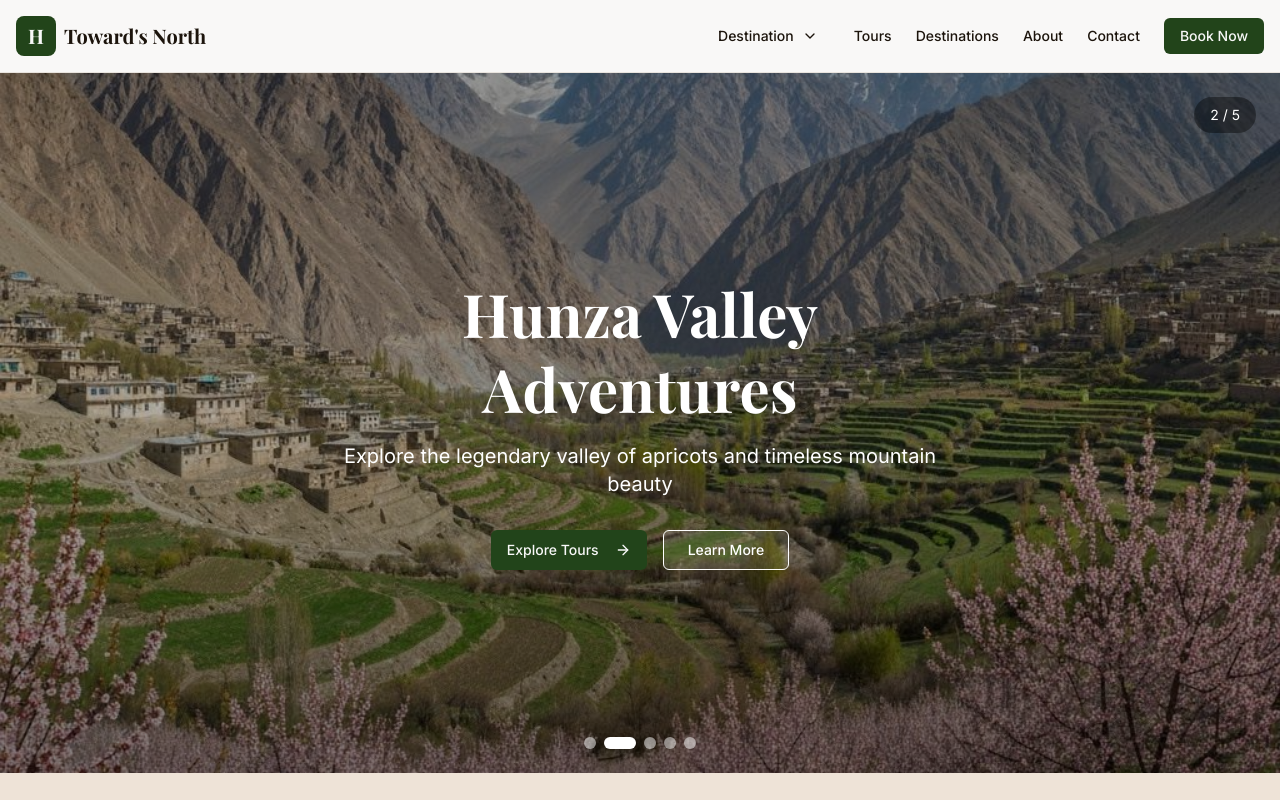
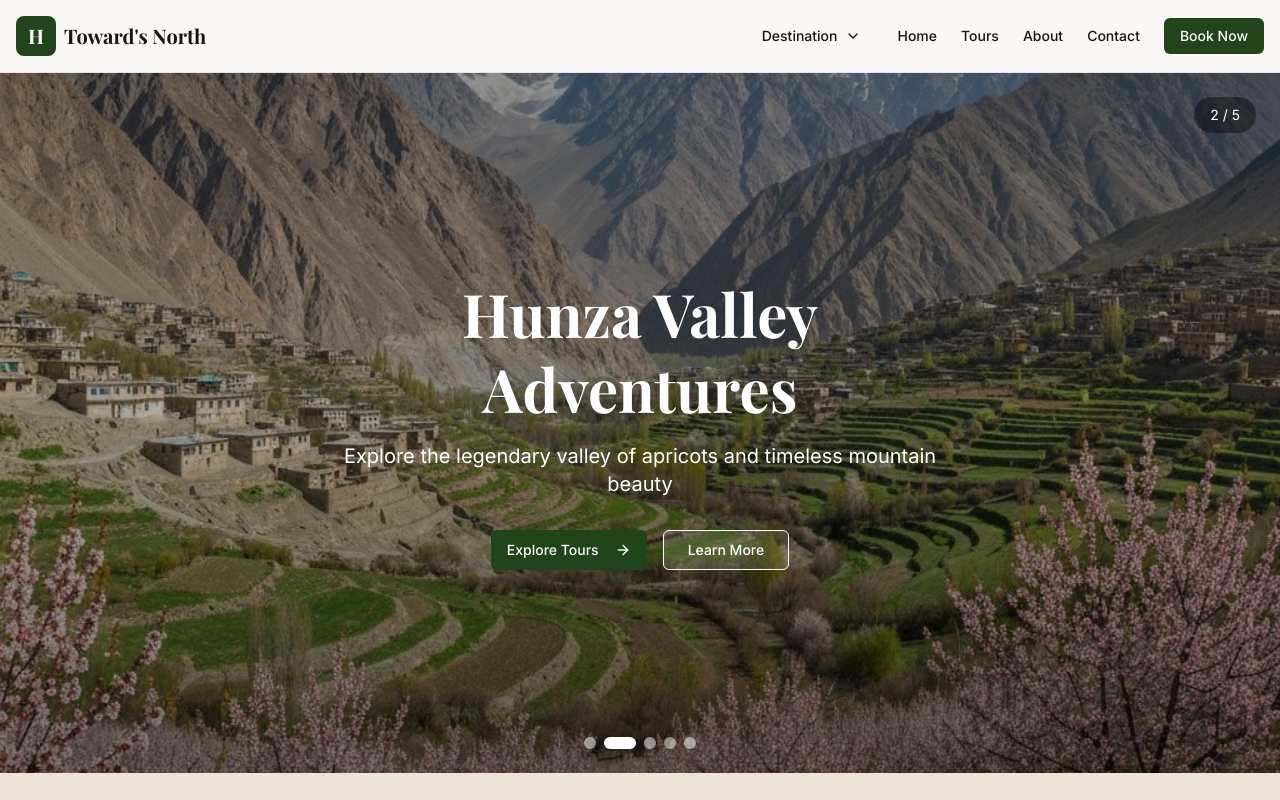
Before and after one commit to Zakawatali/HindukashTour, a Next.js app: page / in a window 1280 px wide. Shown: the top 800 px of the page. Built offline with nearby package versions, Linux system fonts and the light colour scheme; a web font is replaced by a local one.

Commit message:
fix: update navbar with correct links
Restore Home link and remove duplicate Destinations link.

Co-authored-by: Zakawat Ali <204383996+Zakawatali@users.noreply.github.com>

```diff
--- a/components/header.tsx
+++ b/components/header.tsx
@@ -10,8 +10,8 @@ export function Header() {
   const [isOpen, setIsOpen] = useState(false)
 
   const navItems = [
+    { label: 'Home', href: '/' },
     { label: 'Tours', href: '/tours' },
-    { label: 'Destinations', href: '/destinations' },
     { label: 'About', href: '/about' },
     { label: 'Contact', href: '/contact' }
   ]
```
